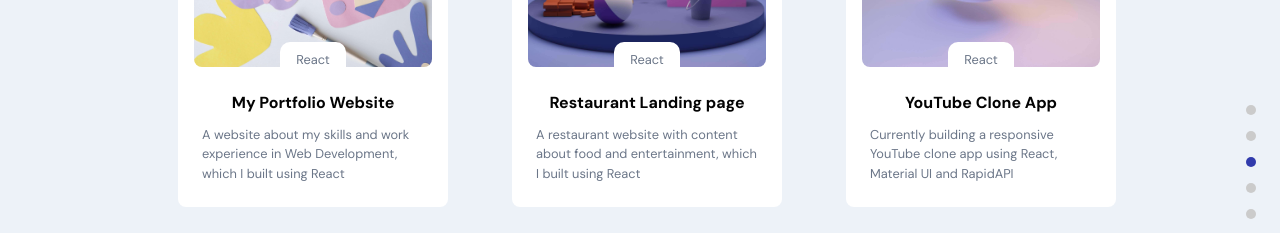
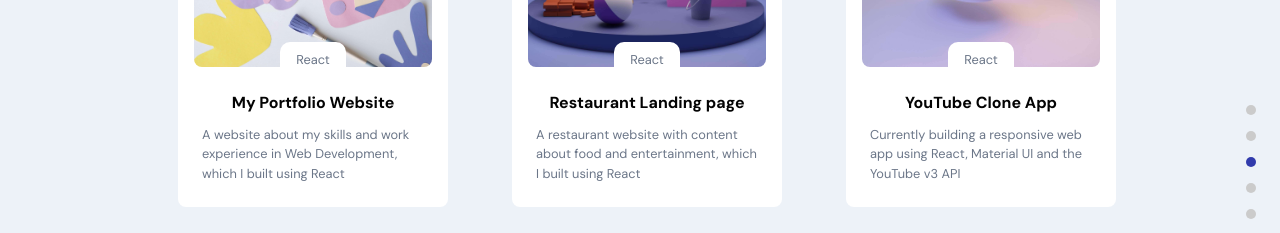
Before and after one commit to Babalwa01/babalwa-mbolekwa, a React (Create React App) app: page / in a window 1280 px wide. Shown: the part 2080-2313 px from the top of the page. Built offline with nearby package versions, Linux system fonts and the light colour scheme; a web font is replaced by a local one.

Commit message:
updated project description

```diff
--- a/src/container/Work/Work.jsx
+++ b/src/container/Work/Work.jsx
@@ -27,7 +27,7 @@ const Work = () => {
     },
     {
       title: "YouTube Clone App",
-      description: "Currently building a responsive YouTube clone app using React, Material UI and RapidAPI",
+      description: "Currently building a responsive web app using React, Material UI and the YouTube v3 API",
       projectLink: "https://babalwa01.github.io/youtube-clone/",
       codeLink: "https://github.com/Babalwa01/youtube-clone",
       imgUrl: images.work03,
```
